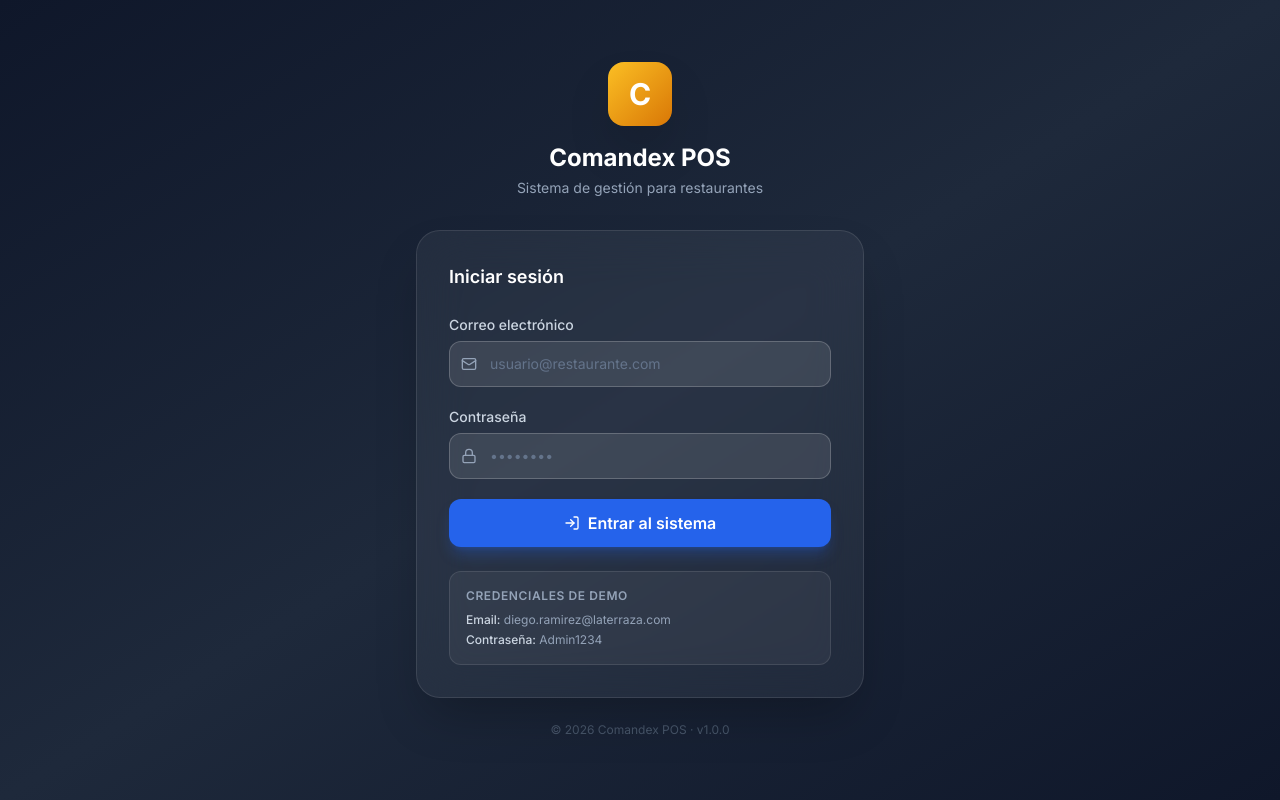
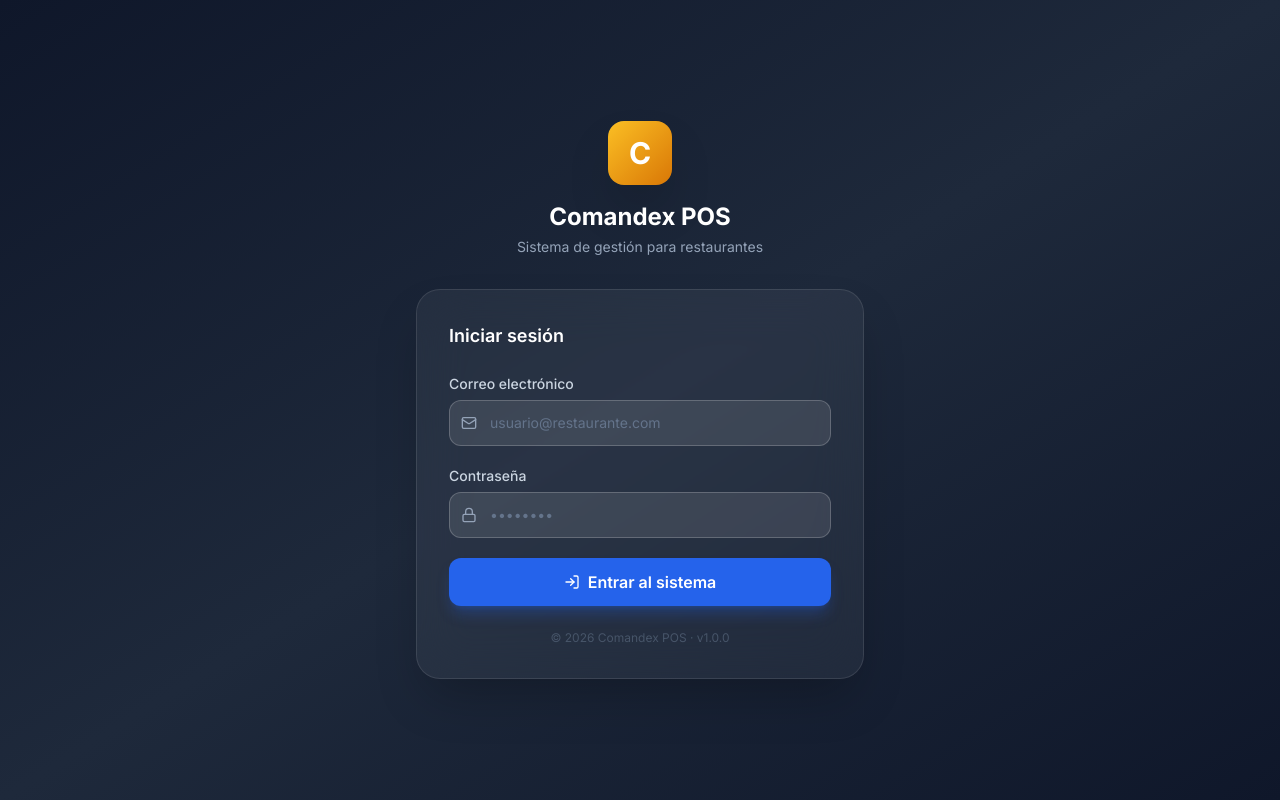
Before and after one commit to andmen05/COMANDEX_SYSTEM, a PHP site: page /login in a window 1280 px wide. Run offline with PHP 8.4, Linux system fonts and the light colour scheme; some libraries are stand-ins or nearby versions.

Commit message:
update login

```diff
--- a/views/auth/login.php
+++ b/views/auth/login.php
@@ -64,16 +64,6 @@
             </button>
         </form>
 
-        <!-- Demo credentials -->
-        <div class="mt-6 p-4 bg-white/5 rounded-xl border border-white/10">
-            <p class="text-xs font-semibold text-slate-400 mb-2 uppercase tracking-wider">Credenciales de demo</p>
-            <div class="space-y-1 text-xs text-slate-400">
-                <p><span class="text-slate-300 font-medium">Email:</span> diego.ramirez@laterraza.com</p>
-                <p><span class="text-slate-300 font-medium">Contraseña:</span> Admin1234</p>
-            </div>
-        </div>
-    </div>
-
     <p class="text-center text-slate-600 text-xs mt-6">© <?= date('Y') ?> Comandex POS · v<?= APP_VERSION ?></p>
 </div>
 
```
